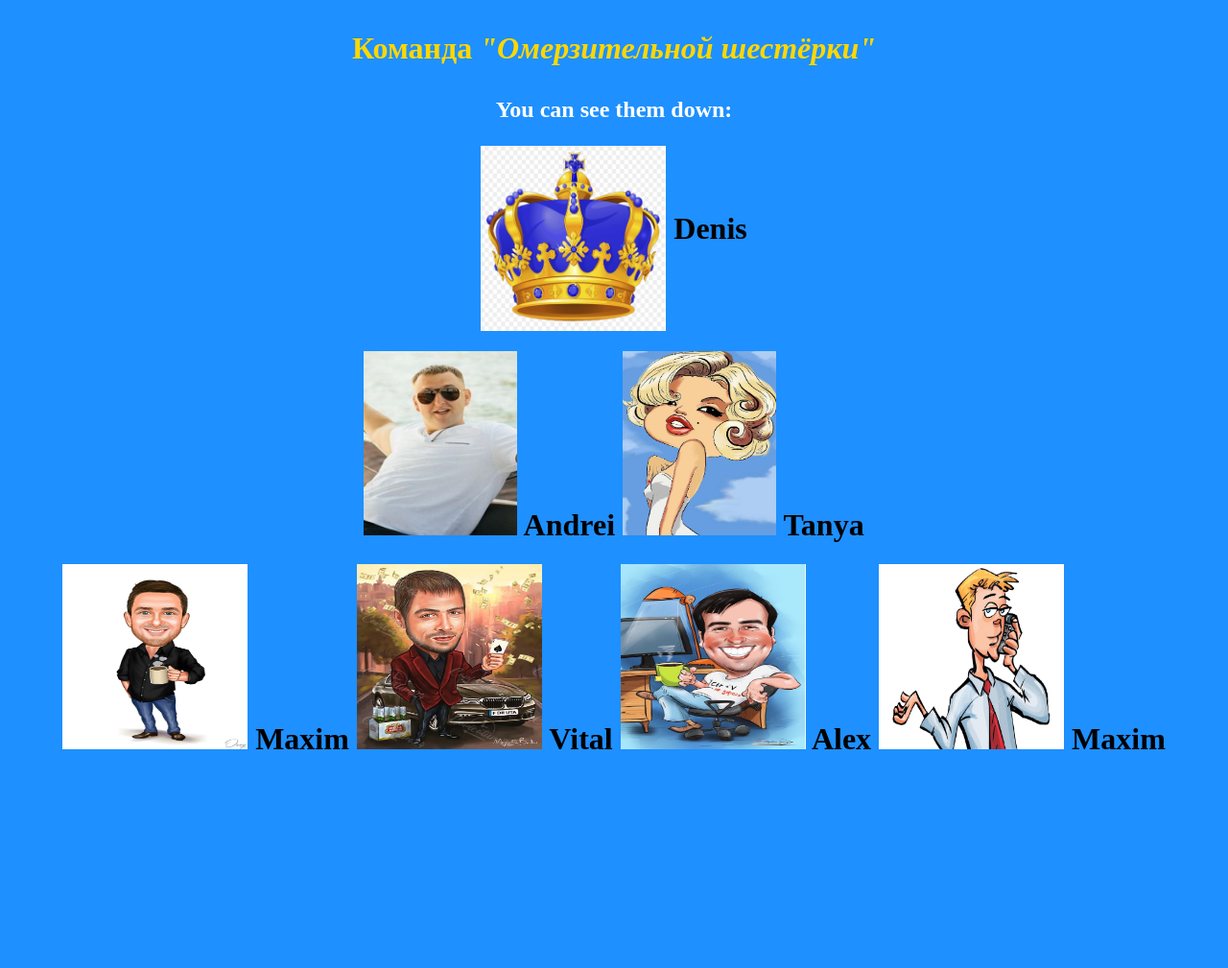
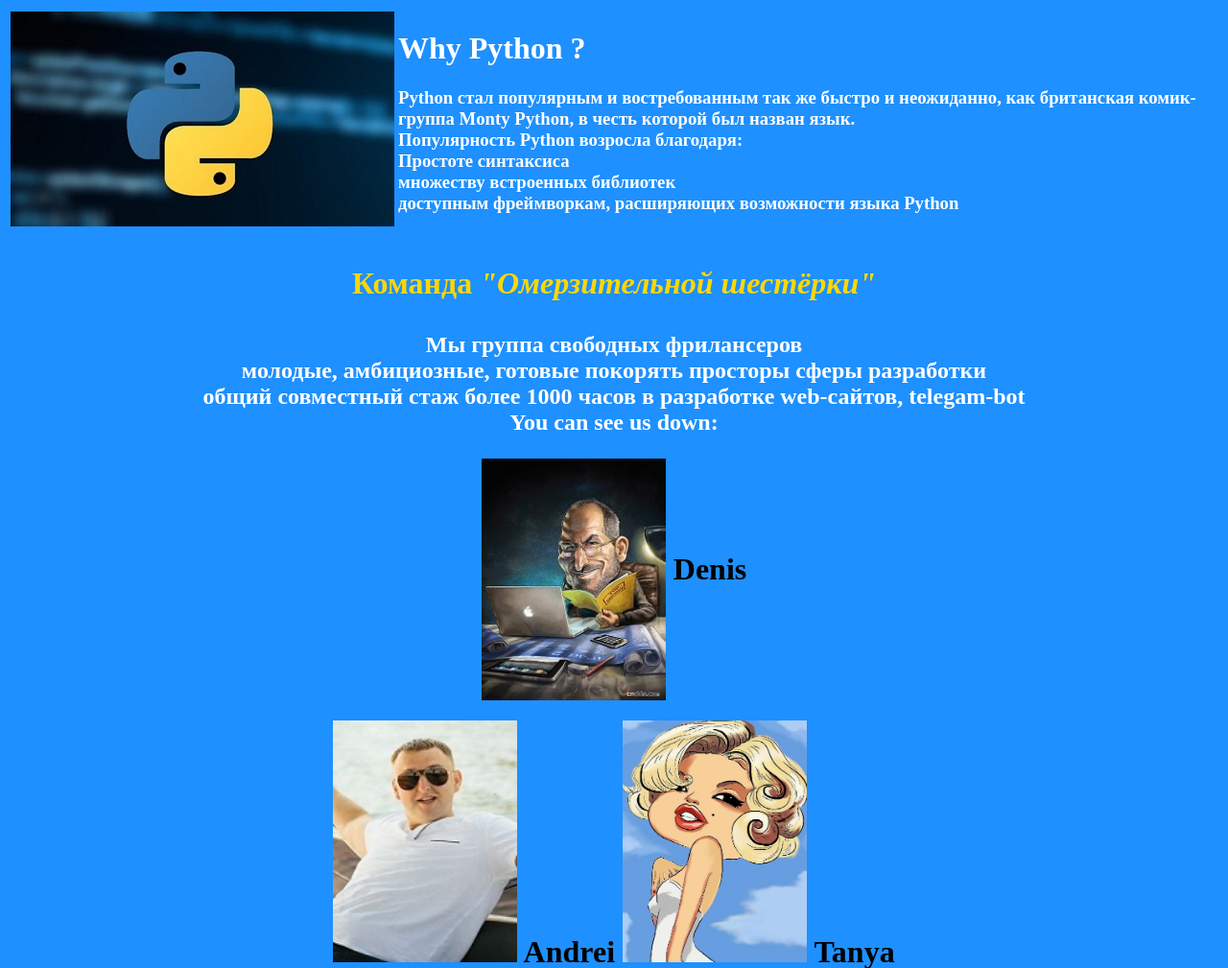
Before and after one commit to agvardeitsev/website, a Django app: page / in a window 1280 px wide. Shown: the top 1009 px of the page at 96% size. Before the commit the page ends 781 px from the top, so only its background shows below. Run offline with Django 4.2, Linux system fonts and the light colour scheme.

Commit message:
a few text =)

```diff
--- a/WEB_Site/website/webfilling/templates/webfilling/general.html
+++ b/WEB_Site/website/webfilling/templates/webfilling/general.html
@@ -6,27 +6,41 @@
 <head>
     <meta charset="UTF-8">
     <title>Омерзительная Шестерка</title>
-    <H1 style="color: gold"><p align="center">Команда <b><i>"Омерзительной шестёрки"</i></b></p></H1>
-    <H2 style="color: white"><p align="center">You can see them down:</p> </H2>
+<table>
+    <tr>
+    <td class="leftcol"><img class="left" src="{% static 'webfilling/img/Python3.jpg' %}" /></td> <td valign="top">
+    <H1 style="color: white">Why Python ? </H1> <H3 style="color: white">Python стал
+    популярным и востребованным так же быстро и неожиданно, как британская комик-группа Monty Python,
+    в честь которой был назван язык.<br> Популярность Python возросла благодаря: <br> Простоте синтаксиса<br>
+        множеству встроенных библиотек <br> доступным фреймворкам, расширяющих возможности языка Python </H3>
+    </td>
+    </tr>
+</table>
+
+
 </head>
     <body bgcolor="DodgerBlue">
+    <H1 style="color: gold"><p align="center">Команда <b><i>"Омерзительной шестёрки"</i></b></p></H1>
+    <H2 style="color: white"><p align="center">Мы группа свободных фрилансеров <br> молодые, амбициозные,
+        готовые покорять просторы сферы разработки <br> общий совместный стаж более 1000 часов в разработке web-сайтов,
+        telegam-bot<br>You can see us down:</p> </H2>
     <div>
-    <center><p><H1><a href="denis"> <img src="{% static 'webfilling/img/crown.jpg' %}" alt="Denis" width="193"
-                                         height="193" align="middle" /></a>  Denis
+    <center><p><H1><a href="denis"> <img src="{% static 'webfilling/img/denis.jpg' %}" alt="no image"
+                                         width="192" height="252" align="middle" /></a>  Denis
     </H1></p></center>
     </div>
     <p></p>
     <div>
         <center><p><H1><a href="gvardeitsev"> <img src="{% static 'webfilling/img/gvard.jpg' %}" alt="no image"
-                                                   width="160" height="192"  /></a>  Andrei
-            <a href="tanya"><img src="{% static 'webfilling/img/tanya.jpg' %}" alt="no image" width="160" height="192"  /></a>  Tanya
+                                                   width="192" height="252"  /></a>  Andrei
+            <a href="tanya"><img src="{% static 'webfilling/img/tanya.jpg' %}" alt="no image" width="192" height="252" /></a>  Tanya
     </H1></p></center>
     </div>
     <div>
-        <center><p><H1><a href="maxus"> <img src="{% static 'webfilling/img/maxus.jpg' %}" alt="no image" width="193" height="193"  /></a>  Maxim
-            <a href="vital"><img src="{% static 'webfilling/img/vital.jpg' %}"  alt="no image" width="193" height="193"  /></a>  Vital
-            <a href="alex"><img src="{% static 'webfilling/img/alex.jpg' %}" alt="no image" width="193" height="193"  /></a>  Alex
-            <a href="lugas"><img src="{% static 'webfilling/img/lugas.jpg' %}" alt="no image" width="193" height="193"  /></a>   Maxim
+        <center><p><H1><a href="maxus"> <img src="{% static 'webfilling/img/maxus.jpg' %}" alt="no image" width="192" height="252"  /></a>  Maxim
+            <a href="vital"><img src="{% static 'webfilling/img/vital.jpg' %}"  alt="no image" width="192" height="252"  /></a>  Vital
+            <a href="alex"><img src="{% static 'webfilling/img/alex.jpg' %}" alt="no image" width="192" height="252"  /></a>  Alex
+            <a href="lugas"><img src="{% static 'webfilling/img/lugas.jpg' %}" alt="no image" width="192" height="252"  /></a>   Maxim
     </H1></p></center>
     </div>
 
```
Also changed, not shown: WEB_Site/website/webfilling/static/webfilling/img/Python3.jpg (added), WEB_Site/website/webfilling/static/webfilling/img/crown.jpg (deleted), WEB_Site/website/webfilling/static/webfilling/img/denis.jpg (added), WEB_Site/website/webfilling/static/webfilling/img/gvard.jpg, WEB_Site/website/webfilling/static/webfilling/img/helloworld.png (added).
